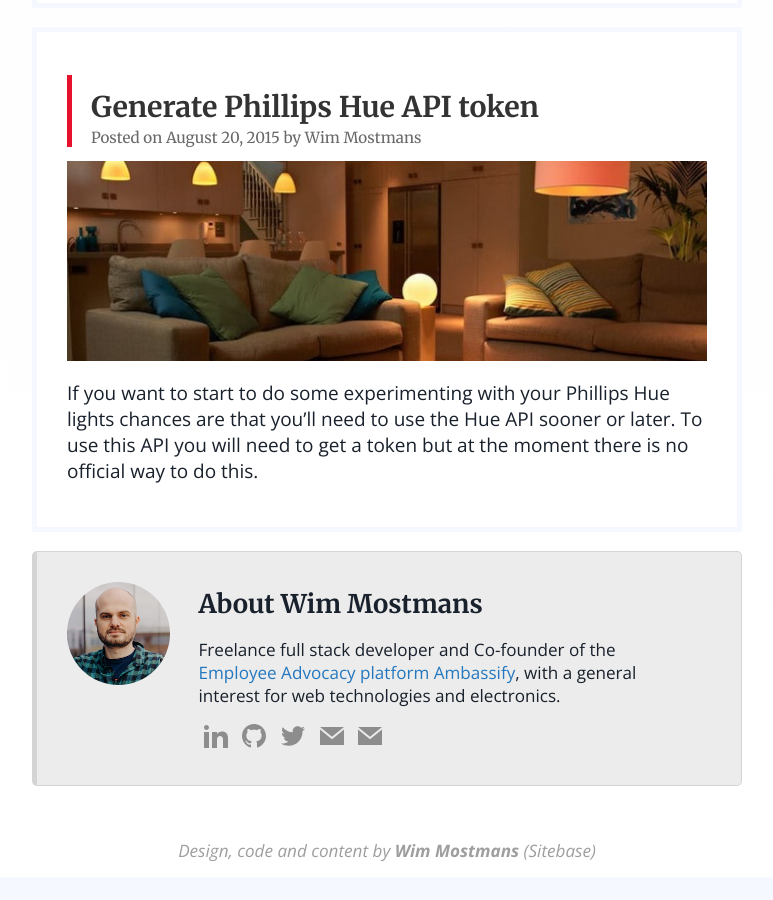
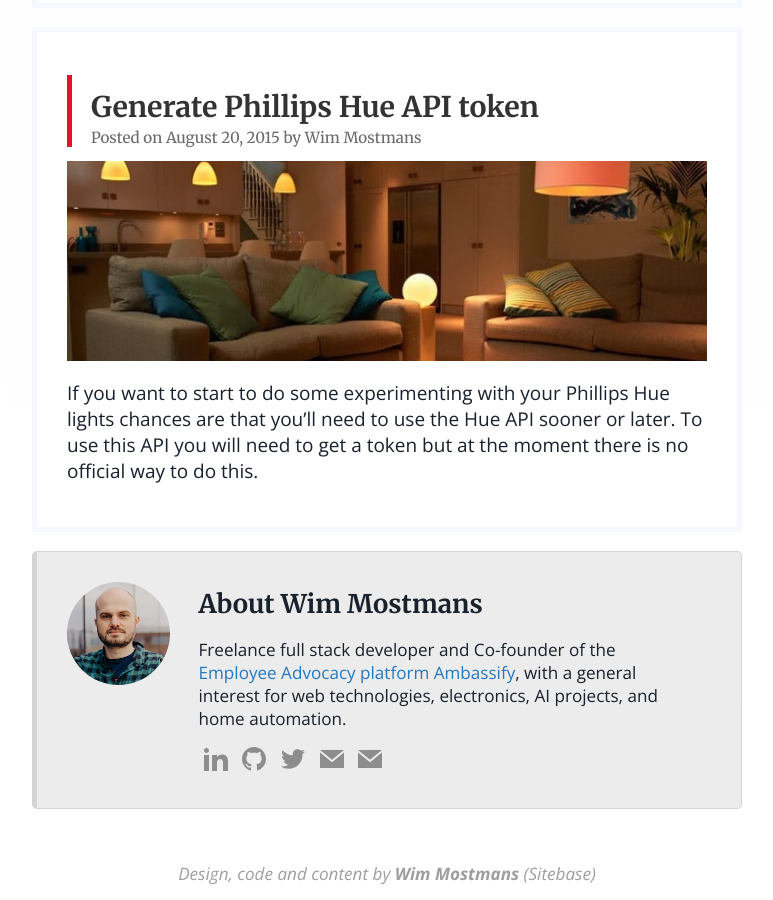
Before and after one commit to Sitebase/sitebase.github.io, a Jekyll site: the page built from index.html, in a window 1280 px wide and 900 px high, scrolled down 11358 px. Shown: the whole window, without its empty margins (253-1026 px from the left). Built offline with Jekyll 4.4.1, drawn with Linux system fonts in a browser that asks for light colours; the list of posts is cut into pages by our own code; before the commit the page ends 12235 px from its top, so only the background shows below that.

Commit message:
feat(about): add AI projects and home automation interests

```diff
--- a/_includes/about.html
+++ b/_includes/about.html
@@ -2,7 +2,7 @@
     <img src="{{ site.url }}/images/avatar-wim.jpg" alt="Wim Mostmans" loading="lazy" class="promotion__avatar" width="100px" height="100px" />
     <div class="promotion__content">
         <h2 id="about">About Wim Mostmans</h2>
-        <p>Freelance full stack developer and Co-founder of the <a href="https://www.ambassify.com/employee-advocacy">Employee Advocacy platform Ambassify</a>, with a general interest for web technologies and electronics.</p>
+        <p>Freelance full stack developer and Co-founder of the <a href="https://www.ambassify.com/employee-advocacy">Employee Advocacy platform Ambassify</a>, with a general interest for web technologies, electronics, AI projects, and home automation.</p>
         <p>
             <a href="https://www.linkedin.com/in/sitebase/" class="follow"><img src="{{ site.url }}/images/icons/linkedin.svg" width="24px" height="24px" loading="lazy" alt="LinkedIn icon" /></a>
             <a href="https://github.com/sitebase" class="follow"><img src="{{ site.url }}/images/icons/github.svg" width="24px" height="24px" loading="lazy" alt="Github icon" /></a>
```
